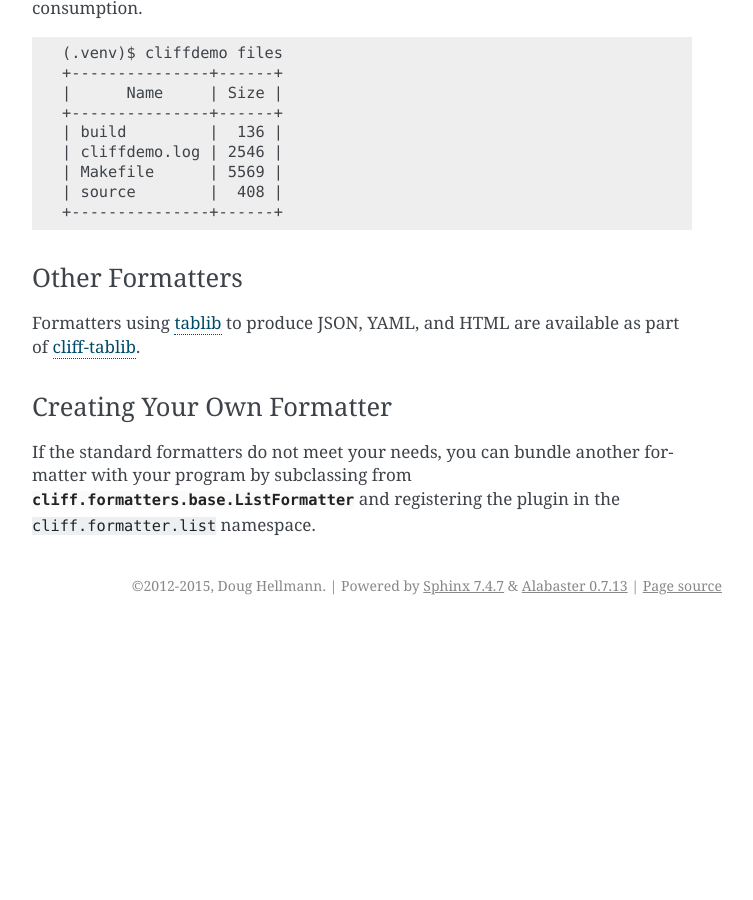
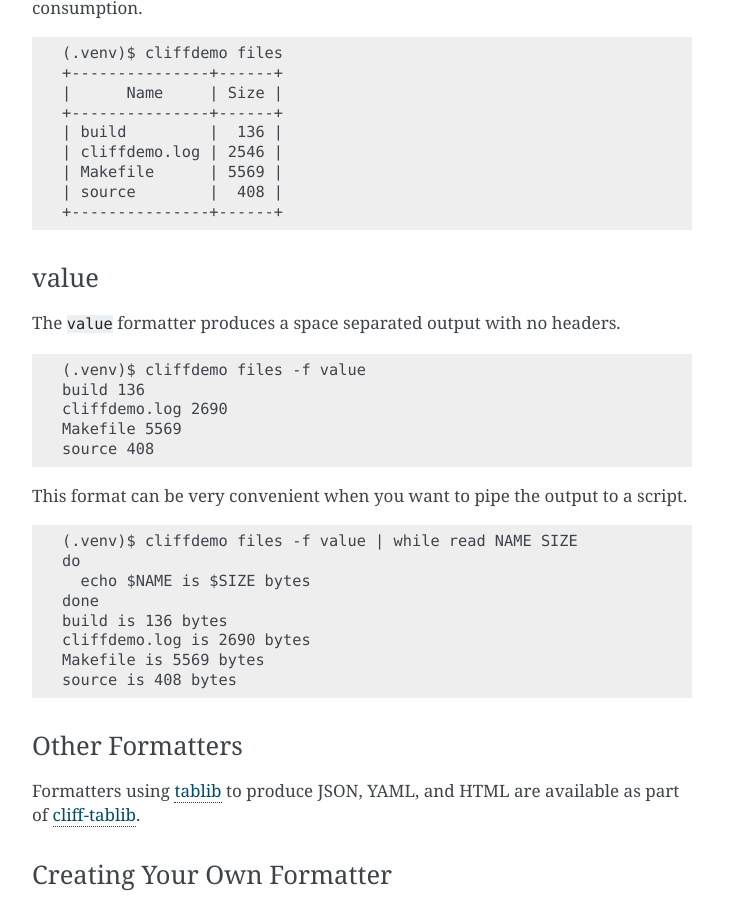
Before and after one commit to openstack/cliff, a Sphinx documentation site: the page built from doc/source/list_commands.rst, in a window 1280 px wide and 900 px high, scrolled down 988 px. Shown: the whole window, without its empty margins (388-1141 px from the left). Built offline with Sphinx 7.4.7, drawn with Linux system fonts in a browser that asks for light colours; the version number could not be read and is left out; before the commit the page ends 1613 px from its top, so only the background shows below that.

Commit message:
Add some docs for list value formatter
Change-Id: Ifd27e397d186ea36e04c9f342ba30cdf728101bd

```diff
--- a/doc/source/list_commands.rst
+++ b/doc/source/list_commands.rst
@@ -63,6 +63,33 @@ for human consumption.
     | source        |  408 |
     +---------------+------+
 
+value
+-----
+
+The ``value`` formatter produces a space separated output with no headers.
+
+::
+
+    (.venv)$ cliffdemo files -f value
+    build 136
+    cliffdemo.log 2690
+    Makefile 5569
+    source 408
+
+This format can be very convenient when you want to pipe the output to
+a script.
+
+::
+
+    (.venv)$ cliffdemo files -f value | while read NAME SIZE
+    do
+      echo $NAME is $SIZE bytes
+    done
+    build is 136 bytes
+    cliffdemo.log is 2690 bytes
+    Makefile is 5569 bytes
+    source is 408 bytes
+
 Other Formatters
 ----------------
 
```
